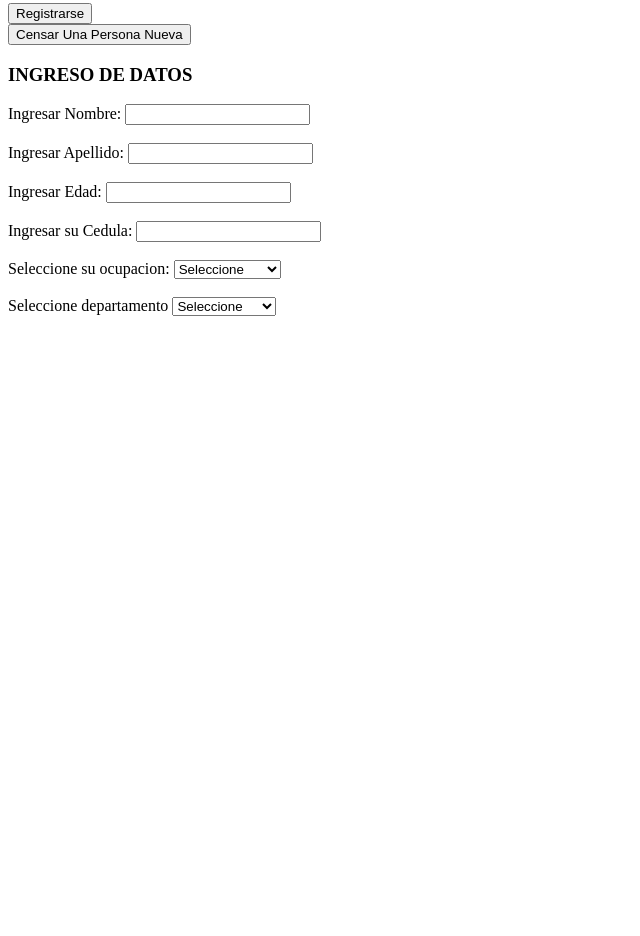
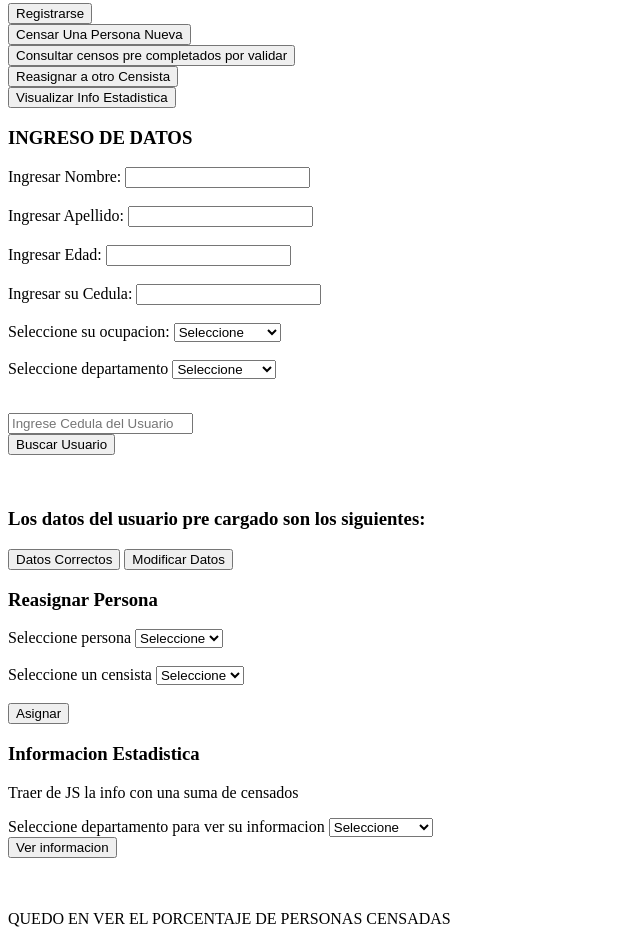
Before and after one commit to expressedev/Obligatorio-P1, a plain HTML site: page index.html in a window 1280 px wide. Shown: the part 346-1282 px from the top of the page, without its empty margins (0-640 px from the left). Before the commit the page ends 800 px from the top, so only its background shows below. Drawn offline with Linux system fonts and the light colour scheme; a script that the page names is missing.

Commit message:
html hasta visualizar info estadistica

```diff
--- a/index.html
+++ b/index.html
@@ -34,7 +34,10 @@
   <div id="perfilCensista">
 
     <div>
-      <input type="button" value="Censar Una Persona Nueva"> <br>
+      <input type="button" value="Censar Una Persona Nueva" id="btnCensarPersona"> <br>
+      <input type="button" value="Consultar censos pre completados por validar" id="btnCensosPreCompletados"> <br>
+      <input type="button" id="btnReasignar" value="Reasignar a otro Censista"><br>
+      <input type="button" id="btnVisualizarInforEstad" value="Visualizar Info Estadistica"><br>
     </div>
     <div>
       <h3>INGRESO DE DATOS</h3>
@@ -77,8 +80,68 @@
         <option id="17">Soriano</option>
         <option id="18">Tacuarembo</option>
         <option id="19">Treinta y Tres</option>
-        <br><br>
+      </select><br><br>
+
     </div>
+    <p></p>
+    <div>
+      <input type="text" id="buscarPorCedula" placeholder="Ingrese Cedula del Usuario"> <br>
+      <input type="button" id="btnBuscarPorCed" value="Buscar Usuario">
+      <p id="respuestaAbusqueda"></p> <br>
+    </div>
+    <div>
+      <h3>Los datos del usuario pre cargado son los siguientes:</h3>
+      <input type="button" id="btnCorrecto" value="Datos Correctos">
+      <input type="button" id="btnIncorrecto" value="Modificar Datos">
+    </div>
+    <div>
+      <h3>Reasignar Persona</h3>
+      <label for="pendienteValidar">Seleccione persona</label>
+      <select id="pendienteValidar">
+          <option id="nada" disabled selected>Seleccione</option>
+          <option id="Juan">Juan</option>
+          <option id="Jose">Jose</option>
+      </select> <br> <br>
+      <label for="censistasDisponibles">Seleccione un censista</label>
+      <select id="censistasDisponibles">
+          <option disabled selected>Seleccione</option>
+          <option id="censista1">Marcos</option>
+          <option id="censista2">Raul</option>
+      </select> <br> <br>
+      <input type="button" id="btnAsignarNuevoCensista" value="Asignar">
+    </div>
+
+    <div>
+      <h3>Informacion Estadistica</h3>
+      <p id="totalDeCensados">Traer de JS la info con una suma de censados</p>
+      <label for="infoDelDepartamento">Seleccione departamento para ver su informacion</label>
+      <select id="infoDelDepartamento">
+        <option selected disabled>Seleccione</option>
+        <option id="A1">Montevideo</option>
+        <option id="A2">Canelones</option>
+        <option id="A3">Cerro Largo</option>
+        <option id="A4">Maldonado</option>
+        <option id="A5">Flores</option>
+        <option id="A6">Florida</option>
+        <option id="A7">Salto</option>
+        <option id="A8">Paysandu</option>
+        <option id="A9">Rocha</option>
+        <option id="A10">Artigas</option>
+        <option id="A11">Colonia</option>
+        <option id="A12">Durazno</option>
+        <option id="A13">Lavalleja</option>
+        <option id="A14">Rio Negro</option>
+        <option id="A15">Rivera</option>
+        <option id="A16">San jose</option>
+        <option id="A17">Soriano</option>
+        <option id="A18">Tacuarembo</option>
+        <option id="A19">Treinta y Tres</option>
+      </select><br>
+      <input type="button" id="verInfoDelDpto" value="Ver informacion">
+      <p id="mostrarInfoPorDpto"></p> <br><br>
+      QUEDO EN VER EL PORCENTAJE DE PERSONAS CENSADAS
+    </div>
+
 
   </div>
 
```
